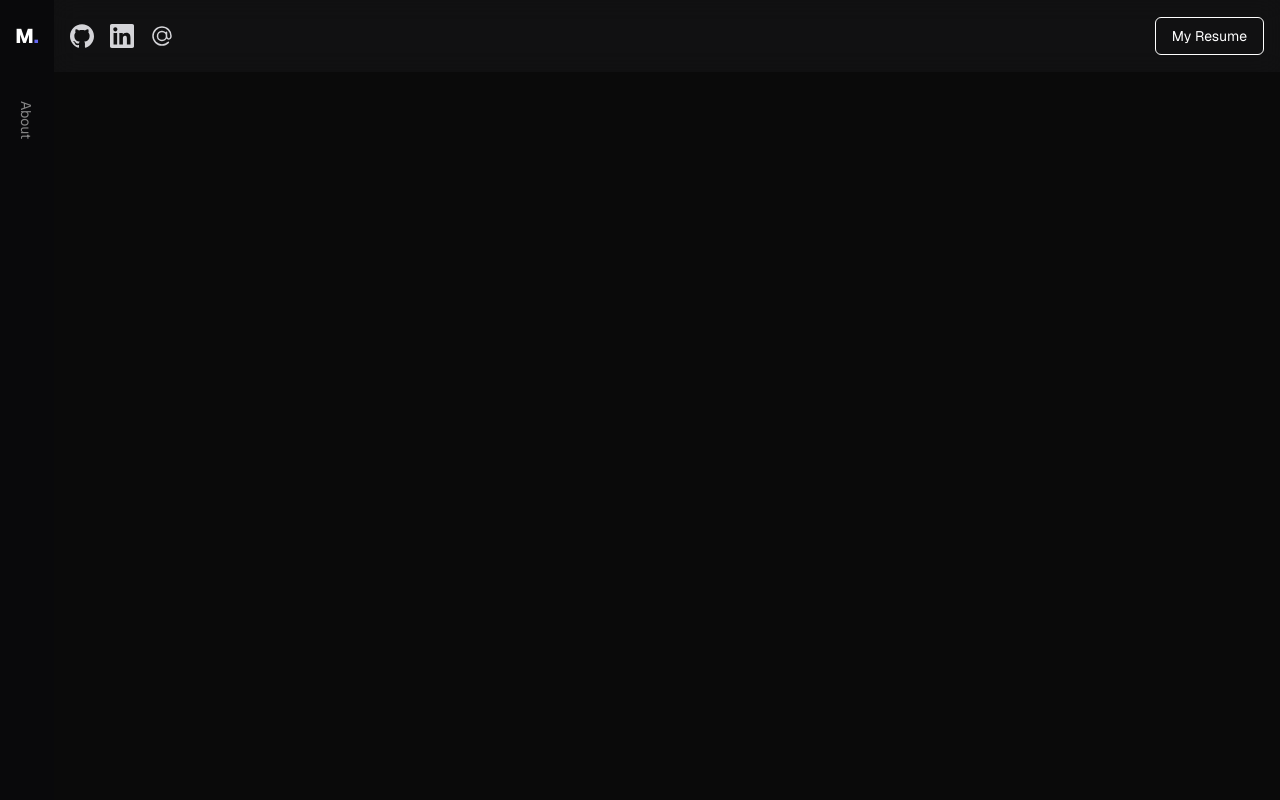
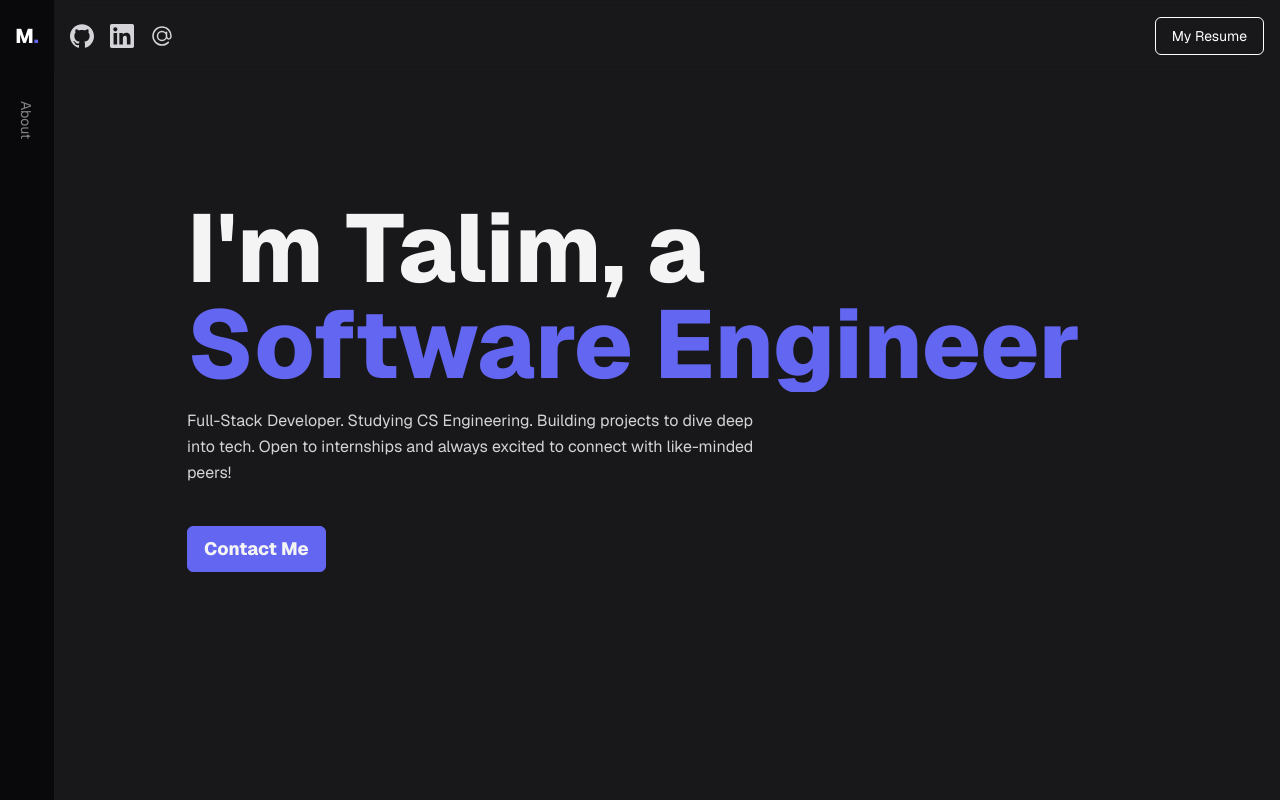
Before and after one commit to Md-Talim/Md-Talim, a Next.js app: page / in a window 1280 px wide. Built offline with nearby package versions, Linux system fonts and the light colour scheme.

Commit message:
build the hero section

```diff
--- a/src/app/globals.css
+++ b/src/app/globals.css
@@ -4,7 +4,7 @@
 
 @layer base {
   body {
-    @apply bg-neutral-950 font-sans text-white;
+    @apply bg-zinc-900 font-sans text-white;
   }
 }
 
--- a/src/app/page.tsx
+++ b/src/app/page.tsx
@@ -1,9 +1,13 @@
 import { Header } from "@/components/navigation";
+import { HeroSection } from "@/components/sections/hero";
 
 const HomePage = () => {
   return (
     <main>
       <Header />
+      <div className="mx-auto max-w-5xl space-y-32 px-4 pb-24 md:px-8">
+        <HeroSection />
+      </div>
     </main>
   );
 };
--- /dev/null
+++ b/src/components/sections/hero/index.tsx
@@ -0,0 +1,34 @@
+"use client";
+
+import { OutlineButton } from "@/components/buttons";
+import { Reveal } from "@/components/utils/reveal";
+
+export const HeroSection = () => (
+  <section className="overflow-hidden py-24 text-slate-100 md:py-32">
+    <div className="relative">
+      <div className="pointer-events-none relative z-10 space-y-4">
+        <Reveal>
+          <h1 className="pointer-events-auto text-4xl font-black text-zinc-100 sm:text-6xl md:text-8xl">
+            I'm Talim, a{" "}
+            <span className="text-indigo-500">Software Engineer</span>
+          </h1>
+        </Reveal>
+        <Reveal>
+          <p className="pointer-events-auto max-w-xl text-sm leading-relaxed text-zinc-300 md:text-base md:leading-relaxed">
+            Full-Stack Developer. Studying CS Engineering. Building projects to
+            dive deep into tech. Open to internships and always excited to
+            connect with like-minded peers!
+          </p>
+        </Reveal>
+        <Reveal>
+          <OutlineButton
+            onClick={() => document.getElementById("contact")?.scrollIntoView()}
+            className="pointer-events-auto mt-4 !border-indigo-500 bg-indigo-500 !text-lg !font-black text-zinc-100 before:!bg-indigo-700 hover:border-indigo-700 hover:!text-white md:mt-6"
+          >
+            Contact Me
+          </OutlineButton>
+        </Reveal>
+      </div>
+    </div>
+  </section>
+);
--- /dev/null
+++ b/src/components/utils/reveal.tsx
@@ -0,0 +1,51 @@
+"use client";
+
+import clsx from "clsx";
+import { motion, useAnimation, useInView } from "motion/react";
+import { ReactNode, useEffect, useRef } from "react";
+
+interface Props {
+  children: ReactNode;
+  width?: string;
+}
+
+export const Reveal = ({ children, width = "w-fit" }: Props) => {
+  const ref = useRef(null);
+  const isInView = useInView(ref, { once: true });
+
+  const mainControls = useAnimation();
+  const slideControls = useAnimation();
+
+  useEffect(() => {
+    if (isInView) {
+      mainControls.start("visible");
+      slideControls.start("visible");
+    }
+  }, [isInView]);
+
+  return (
+    <div ref={ref} className={clsx("relative overflow-hidden", width)}>
+      <motion.div
+        variants={{
+          hidden: { opacity: 0, y: 75 },
+          visible: { opacity: 1, y: 0 },
+        }}
+        initial="hidden"
+        animate={mainControls}
+        transition={{ duration: 0.5, delay: 0.25 }}
+      >
+        {children}
+      </motion.div>
+      <motion.div
+        variants={{
+          hidden: { left: 0 },
+          visible: { left: "100%" },
+        }}
+        initial="hidden"
+        animate={slideControls}
+        transition={{ duration: 0.5, ease: "easeIn" }}
+        className="absolute bottom-1 left-0 right-0 top-1 z-20 bg-indigo-500"
+      />
+    </div>
+  );
+};
```
